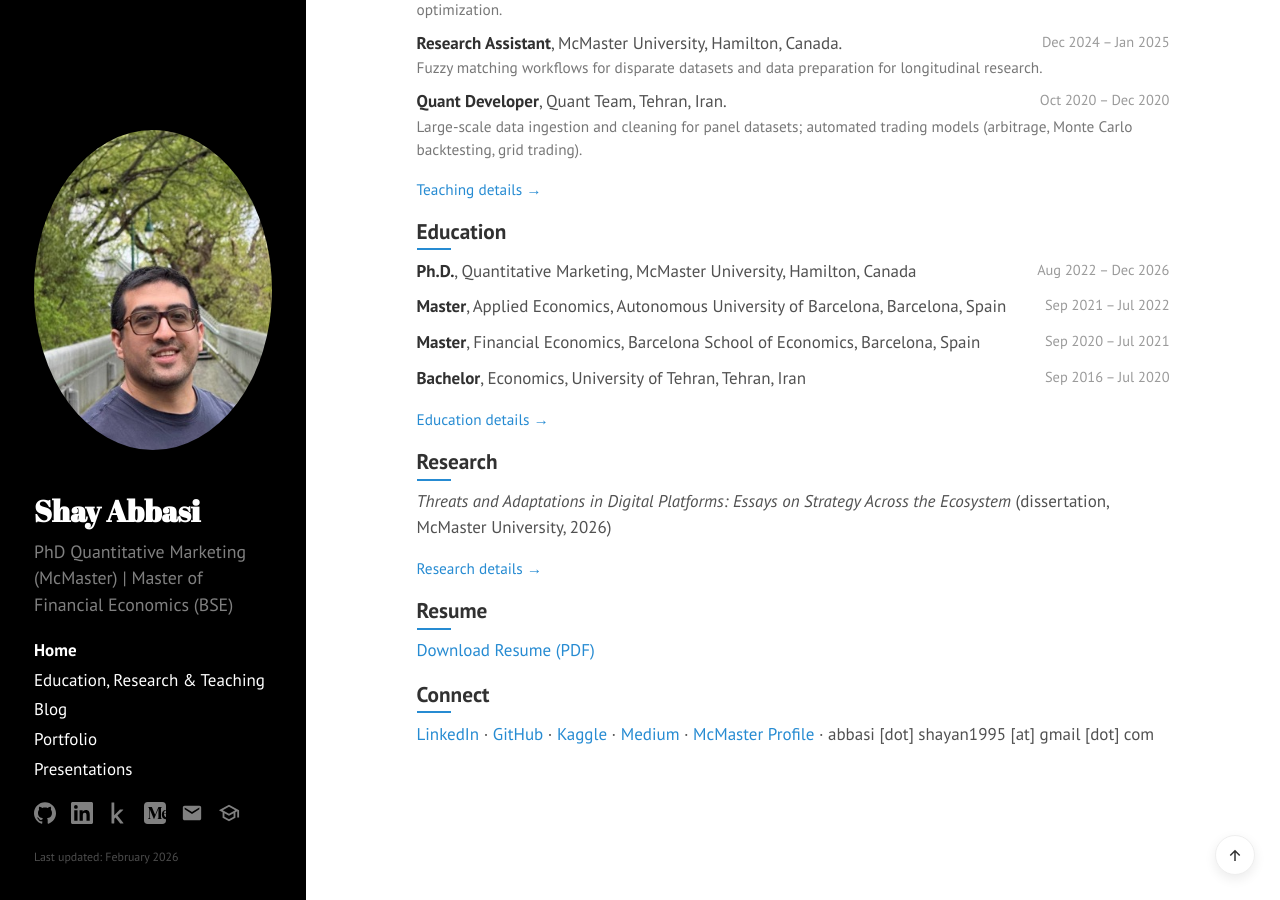
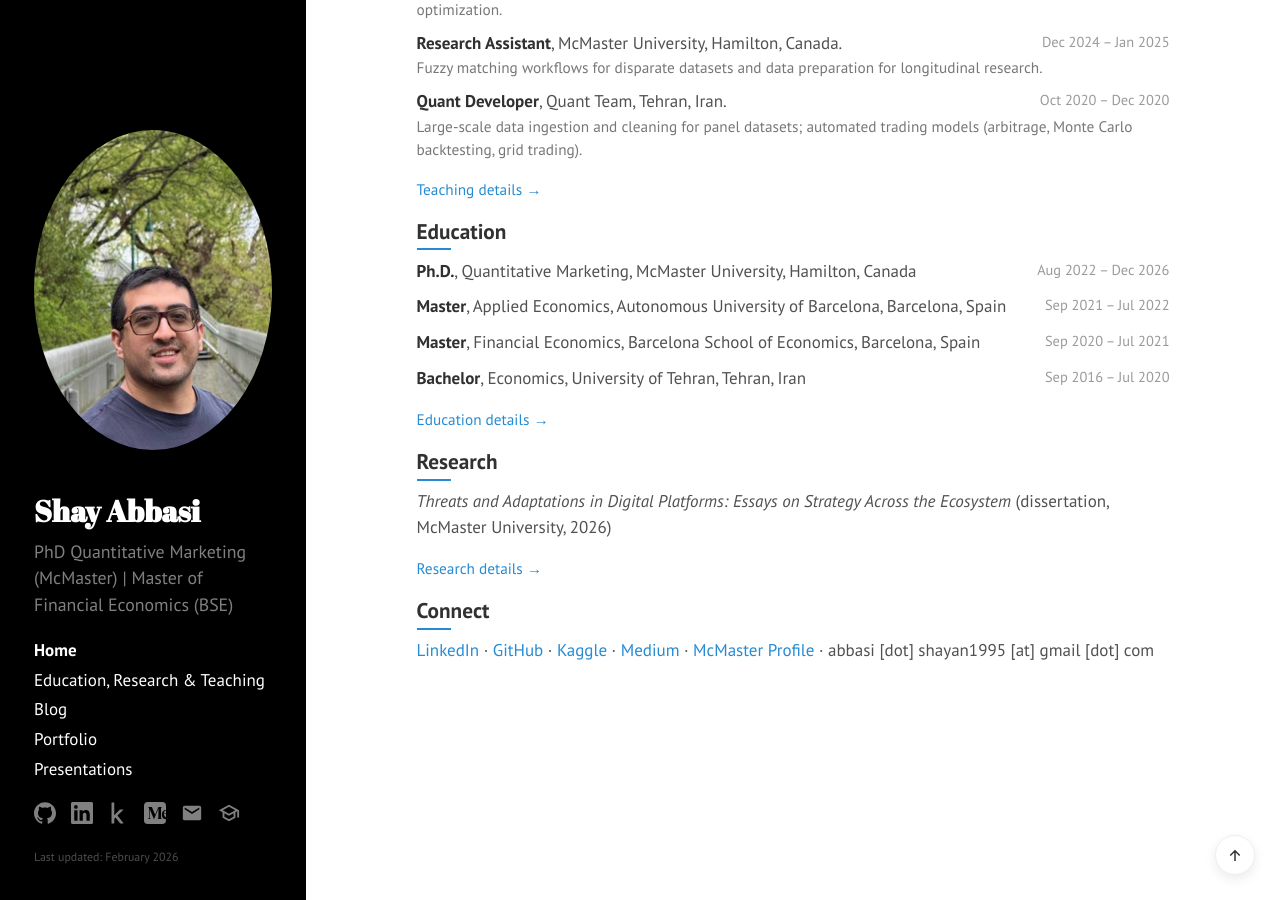
Before and after one commit to shayanAbbasi1995/shayanabbasi1995.github.io, a Jekyll site: the page built from index.html, in a window 1280 px wide and 900 px high, scrolled down 828 px. Built offline with Jekyll 4.4.1, drawn with Linux system fonts in a browser that asks for light colours; the list of posts is cut into pages by our own code.

Commit message:
Remove resume from the website

```diff
--- a/index.html
+++ b/index.html
@@ -80,11 +80,6 @@ title: Home
   </p>
   <p class="more-link"><a href="education-research-teaching/#research">Research details &rarr;</a></p>
 
-  <h2>Resume</h2>
-  <p>
-    <a href="assets/pdf/Shayan_Abbasi_Resume.pdf">Download Resume (PDF)</a>
-  </p>
-
   <h2>Connect</h2>
   <p>
     <a href="https://www.linkedin.com/in/shay-abbasi-b11b99b3/">LinkedIn</a> &middot;
```
Also changed, not shown: 2 other files.
